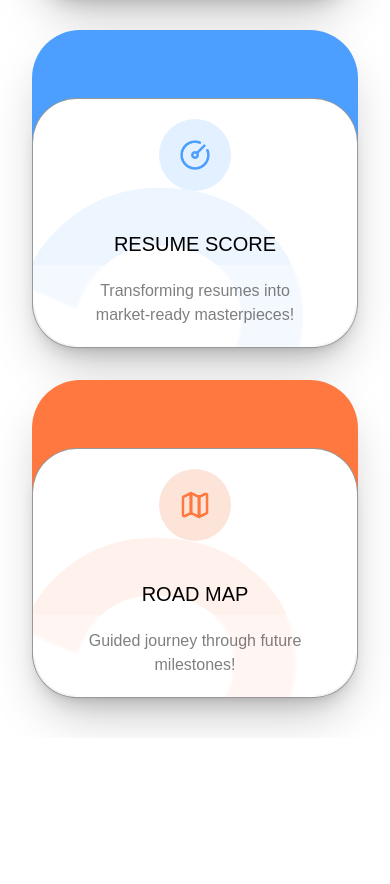
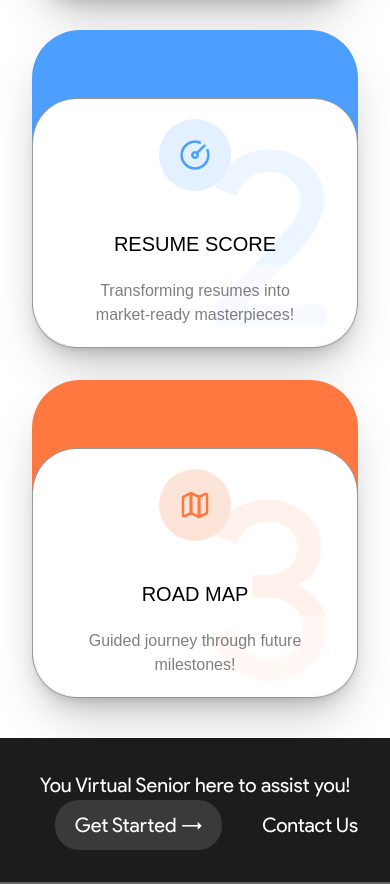
Before and after one commit to AroraKaran19/seniorsage-revamped, a Next.js app: page / in a window 390 px wide. Shown: the part 1575-2459 px from the top of the page. Before the commit the page ends 2313 px from the top, so only its background shows below. Built offline with nearby package versions, Linux system fonts and the light colour scheme; a web font is replaced by a local one.

Commit message:
footer half complete

```diff
--- a/app/components/Home/Home.css
+++ b/app/components/Home/Home.css
@@ -152,6 +152,7 @@
 
 .what-we-do .what-we-do-feature-cards .feature-card .feature-number {
   font-family: "Product Sans Regular", sans-serif;
+  font-size: clamp(15rem, 65vw, 41rem);
 }
 
 .what-we-do .what-we-do-feature-cards .feature-card:hover .feature-container {
@@ -185,6 +186,10 @@
   .hero-section-service-cards .service-card-3 {
     padding-top: 0;
   }
+  .what-we-do .what-we-do-feature-cards .feature-card .feature-number {
+    font-family: "Product Sans Regular", sans-serif;
+    font-size: clamp(15rem, 65vw, 18rem);
+  }
   .what-we-do .what-we-do-feature-cards .feature-card .feature-container {
     transform: translateY(0%);
     align-items: center;
@@ -193,7 +198,6 @@
   .what-we-do .what-we-do-feature-cards .feature-card:hover .feature-container {
     transform: translateY(0%);
   }
-
 }
 
 
--- a/app/components/Home/HomeSection2/HomeWhatWeDoFeatureCards.tsx
+++ b/app/components/Home/HomeSection2/HomeWhatWeDoFeatureCards.tsx
@@ -5,8 +5,8 @@ const HomeWhatWeDoServiceCards = () => {
     <>
       <div className="feature-card-1 feature-card flex-1 flex min-h-[43.188rem] bg-[#8941FF] rounded-[3rem] pt-[4.25rem] shadow-2xl hover:mt-[4.25rem] hover:pt-0 hover:min-h-[38.938rem] transition-all duration-500 ease-in-out sm:min-h-0 sm:w-full sm:hover:mt-0 sm:hover:pt-[4.25rem] sm:hover:min-h-0">
         <div className="feature-card-1-inner h-full w-full rounded-[2.8rem] bg-white shadow-lg hover:shadow-[#8941FF] transition-all duration-[500ms] ease-in-out border-[0.5px] border-black/40 overflow-hidden relative">
-          <div className="feature-number absolute text-[41rem] text-[#8941FF] text-opacity-10 leading-none h-fit w-fit top-[-5%] right-5 z-40">1</div>
-          <div className="number-blur absolute top-2/3 bg-white/40 w-full z-[55] h-full backdrop-blur-[1px]"></div>
+          <div className="feature-number absolute text-[#8941FF] text-opacity-10 leading-none h-fit w-fit top-[-5%] right-5 z-40 sm:top-3">1</div>
+          <div className="number-blur absolute top-2/3 bg-white/50 w-full z-[55] h-full backdrop-blur-[1px]"></div>
           <div className="feature-container h-full w-full gap-[2.375rem] flex flex-col transition-all duration-[300ms] ease-in-out transform translate-y-[40%] sm:translate-y-0 px-[3.25rem] sm:py-5 z-[60] relative">
             <div className="feature-logo bg-[#F1E9FF] p-5 rounded-full w-fit">
               <img
@@ -26,8 +26,8 @@ const HomeWhatWeDoServiceCards = () => {
       </div>
       <div className="feature-card-2 feature-card flex-1 flex min-h-[43.188rem] bg-[#4C9FFF] rounded-[3rem] pt-[4.25rem] shadow-2xl hover:mt-[4.25rem] hover:pt-0 hover:min-h-[38.938rem] transition-all duration-500 ease-in-out sm:min-h-0 sm:w-full sm:hover:mt-0 sm:hover:pt-[4.25rem] sm:hover:min-h-0">
         <div className="feature-card-2-inner h-full w-full rounded-[2.8rem] bg-white shadow-lg hover:shadow-[#4C9FFF] transition-all duration-[500ms] ease-in-out border-[0.5px] border-black/40 overflow-hidden relative">
-        <div className="feature-number absolute text-[41rem] text-[#4C9FFF] text-opacity-10 leading-none h-fit w-fit top-[-5%] right-5 z-40">2</div>
-        <div className="number-blur absolute top-2/3 bg-white/40 w-full z-[55] h-full backdrop-blur-[1px]"></div>
+        <div className="feature-number absolute text-[#4C9FFF] text-opacity-10 leading-none h-fit w-fit top-[-5%] right-5 z-40 sm:top-3">2</div>
+        <div className="number-blur absolute top-2/3 bg-white/50 w-full z-[55] h-full backdrop-blur-[1px]"></div>
           <div className="feature-container h-full w-full gap-[2.375rem] flex flex-col transition-all duration-[300ms] ease-in-out transform translate-y-[40%] sm:translate-y-0 px-[3.25rem] z-[60] sm:py-5 relative">
             <div className="feature-logo bg-[#E2F0FF] p-5 rounded-full w-fit">
               <img src="/feature-resume.png" alt="Resume Icon" />
@@ -43,8 +43,8 @@ const HomeWhatWeDoServiceCards = () => {
       </div>
       <div className="feature-card-3 feature-card flex-1 flex min-h-[43.188rem] bg-[#FF783F] rounded-[3rem] pt-[4.25rem] shadow-2xl hover:mt-[4.25rem] hover:pt-0 hover:min-h-[38.938rem] transition-all duration-500 ease-in-out sm:min-h-0 sm:w-full sm:hover:mt-0 sm:hover:pt-[4.25rem] sm:hover:min-h-0">
         <div className="feature-card-3-inner h-full w-full rounded-[2.8rem] bg-white shadow-lg hover:shadow-[#FF783F] transition-all duration-[500ms] ease-in-out border-[0.5px] border-black/40 overflow-hidden relative">
-        <div className="feature-number absolute text-[41rem] text-[#FF783F] text-opacity-10 leading-none h-fit w-fit top-[-5%] right-5 z-40">3</div>
-        <div className="number-blur absolute top-2/3 bg-white/40 w-full z-[55] h-full backdrop-blur-[1px]"></div>
+        <div className="feature-number absolute text-[#FF783F] text-opacity-10 leading-none h-fit w-fit top-[-5%] right-5 z-40 sm:top-3">3</div>
+        <div className="number-blur absolute top-2/3 bg-white/50 w-full z-[55] h-full backdrop-blur-[1px]"></div>
           <div className="feature-container h-full w-full gap-[2.375rem] flex flex-col transition-all duration-[300ms] ease-in-out transform translate-y-[40%] sm:translate-y-0 px-[3.25rem] z-[60] sm:py-5 relative">
             <div className="feature-logo bg-[#FDE4D9] p-5 rounded-full w-fit">
               <img src="/feature-roadmap.png" alt="Roadmap Icon" />
--- /dev/null
+++ b/app/components/common/Footer/Footer.tsx
@@ -0,0 +1,25 @@
+import React from "react";
+
+const Footer = () => {
+  return (
+    <>
+      <div className="footer w-full flex flex-col bg-[#1C1C1C]">
+        <div className="footer-header w-full flex items-stretch sm:flex-col sm:items-center border-b-2 border-white/30">
+          <div className="footer-header-text text-white flex-1 flex items-center">
+            You Virtual Senior here to assist you!
+          </div>
+          <div className="footer-header-btns flex-1 flex w-full justify-end gap-10">
+            <div className="footer-get-started-btn bg-footer-get-started-bg bg-right bg-200-percent hover:bg-left hover:shadow-sm hover:shadow-white transition-all duration-300 ease-in-out flex justify-center items-center text-white rounded-3xl gap-3 cursor-pointer">
+              <span>Get Started {'->'}</span>
+            </div>
+            <div className="footer-contact-us-btn text-white flex justify-center items-center cursor-pointer">
+              <span>Contact Us</span>
+            </div>
+          </div>
+        </div>
+      </div>
+    </>
+  );
+};
+
+export default Footer;
--- a/app/globals.css
+++ b/app/globals.css
@@ -30,8 +30,7 @@
 }
 
 * {
-  scrollbar-width: thin;
-  scrollbar-color: rgba(0, 0, 0, 1) white;
+  scrollbar-color: rgba(0, 0, 0, 0.6) rgba(0, 0, 0, 0.4);
   scroll-behavior: smooth;
 }
 
@@ -163,6 +162,36 @@
   font-size: clamp(0rem, 5vw, 2rem);
 }
 
+/* Footer */
+
+.footer .footer-header {
+  padding: clamp(2rem, 5vw, 5.5rem) clamp(2rem, 5vw, 7.875rem) clamp(2rem, 5vw, 4.75rem) clamp(2rem, 7vw, 8rem);
+}
+
+.footer .footer-header .footer-header-text {
+  font-family: "Product Sans Regular", sans-serif;
+  font-size: clamp(1.25rem, 5vw, 2.5rem);
+}
+
+.footer .footer-header .footer-header-btns .footer-get-started-btn {
+  padding: clamp(0px, 5vw, 10px) clamp(0px, 5vw, 35px);
+  font-family: "Product Sans Regular", sans-serif;
+  font-size: clamp(1.25rem, 5vw, 2.5rem);
+}
+
+.footer .footer-header .footer-header-btns .footer-get-started-btn:hover span {
+  text-shadow: 0 1rem 2rem rgba(255, 255, 255, 0.5);
+}
+
+.footer .footer-header .footer-header-btns .footer-contact-us-btn {
+  font-family: "Product Sans Regular", sans-serif;
+  font-size: clamp(1.25rem, 5vw, 2.5rem);
+}
+
+.footer .footer-header .footer-header-btns .footer-contact-us-btn:hover {
+  text-shadow: 0 1rem 2rem rgba(255, 255, 255, 0.5);
+}
+
 @media (min-width: 321px) and (max-width: 768px) {
   .navbar {
     box-shadow: 0 0 1rem rgba(0, 0, 0, 0.1);
--- a/app/layout.tsx
+++ b/app/layout.tsx
@@ -2,6 +2,7 @@ import type { Metadata } from "next";
 // import localFont from "next/font/local";
 import "./globals.css";
 import Navbar from "./components/common/Navbar/Navbar";
+import Footer from "./components/common/Footer/Footer";
 
 // const geistSans = localFont({
 //   src: "./fonts/GeistVF.woff",
@@ -26,9 +27,10 @@ export default function RootLayout({
         className={`antialiased max-w-full`}
       >
         <Navbar />
-        <main className="min-h-screen">
+        <main className="min-h-screen max-w-full overflow-x-hidden">
           {children}
         </main>
+        <Footer />
       </body>
     </html>
   );
--- a/tailwind.config.ts
+++ b/tailwind.config.ts
@@ -39,6 +39,7 @@ const config: Config = {
       },
       backgroundImage: {
         'service-card-2-bg': 'linear-gradient(to left, #E2F0FF 50%, lightblue 50%)',
+        'footer-get-started-bg': 'linear-gradient(to left, #3A3A3A 50%, #4b4b4b 50%)',
       },
       backgroundSize: {
         '200-percent': '200%',
```
